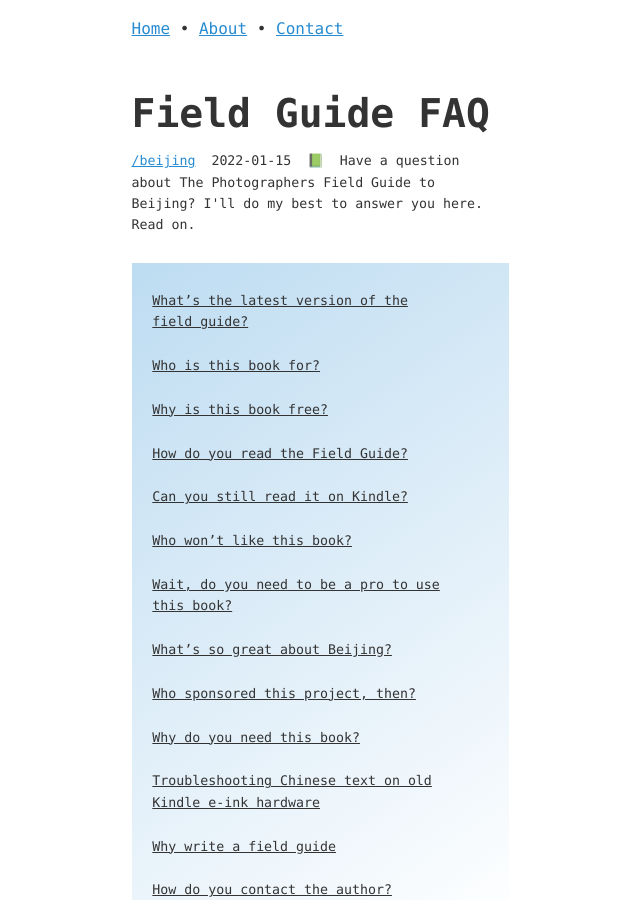
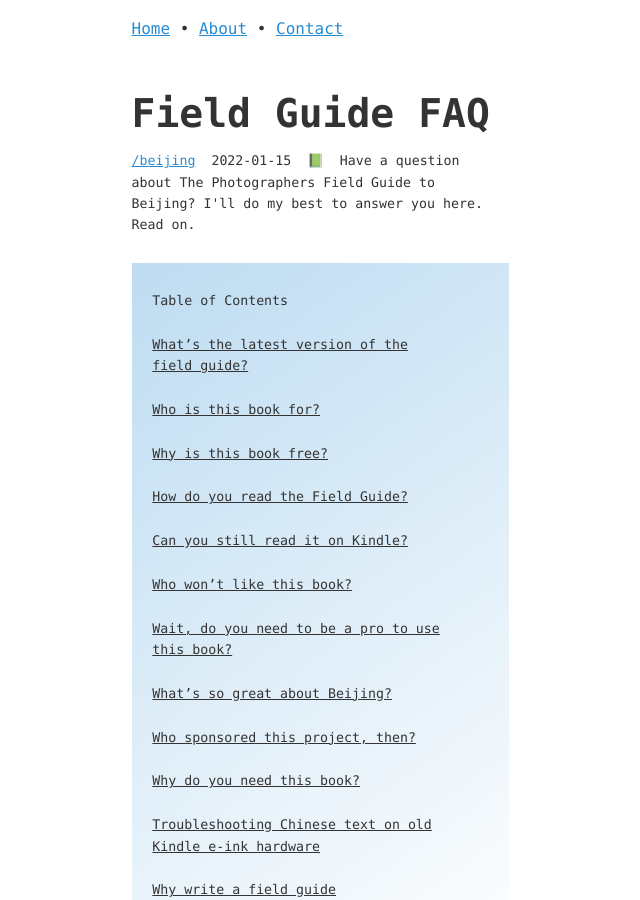
Before and after one commit to zachmccabe/zachmccabe.github.io, a Jekyll site: the page built from _beijing/faq.md, in a window 1280 px wide and 900 px high. Shown: the whole window, without its empty margins (203-843 px from the left). Built offline with Jekyll 4.4.1, drawn with Linux system fonts in a browser that asks for light colours.

Commit message:
Update faq.md

```diff
--- a/_beijing/faq.md
+++ b/_beijing/faq.md
@@ -5,6 +5,7 @@ date: 2022-01-15
 description: "Have a question about The Photographers Field Guide to Beijing? I'll do my best to answer you here. Read on."
 lede: print
 nav: |
+  + Table of Contents
   + [What's the latest version of the field guide?](https://www.zachmccabe.com/beijing/faq.html#whats-the-latest-version-of-the-field-guide)
   + [Who is this book for?](https://www.zachmccabe.com/beijing/faq.html#who-is-this-book-for)
   + [Why is this book free?](https://www.zachmccabe.com/beijing/faq.html#why-is-this-book-free)
```
